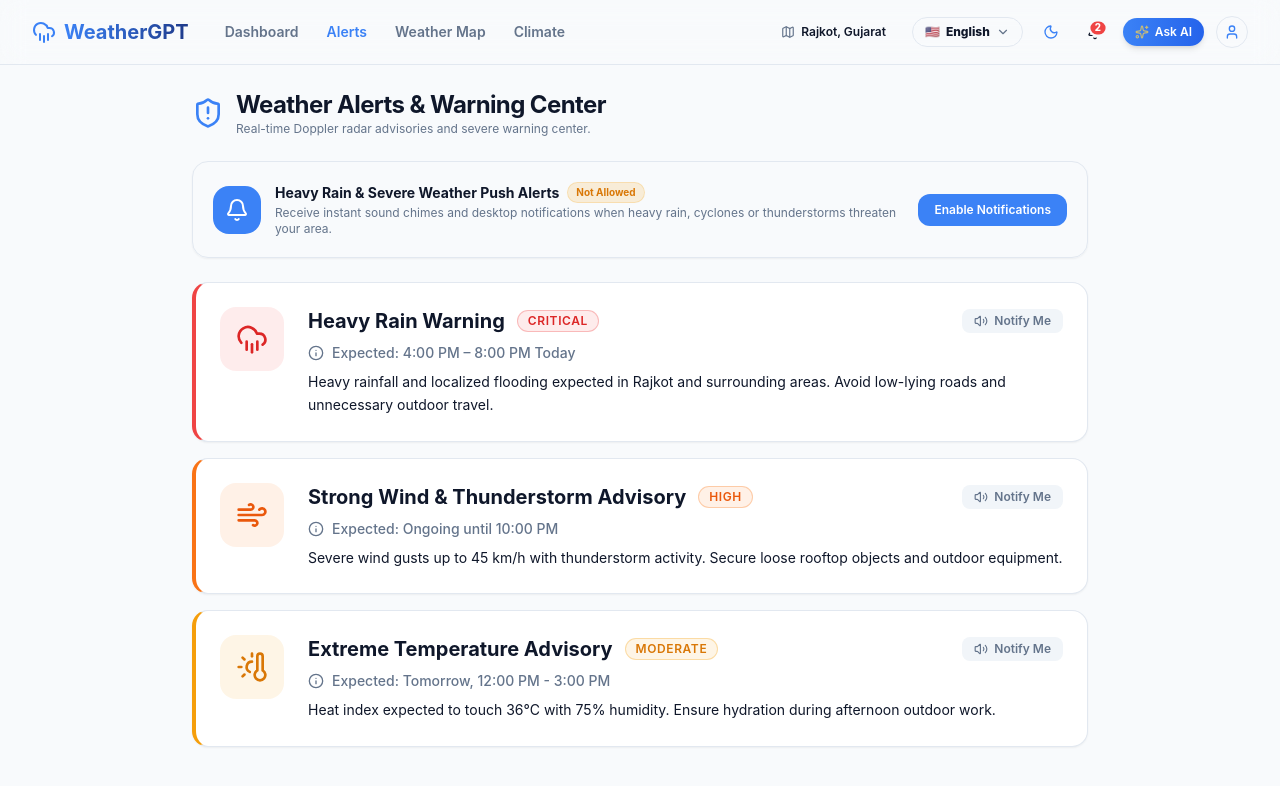
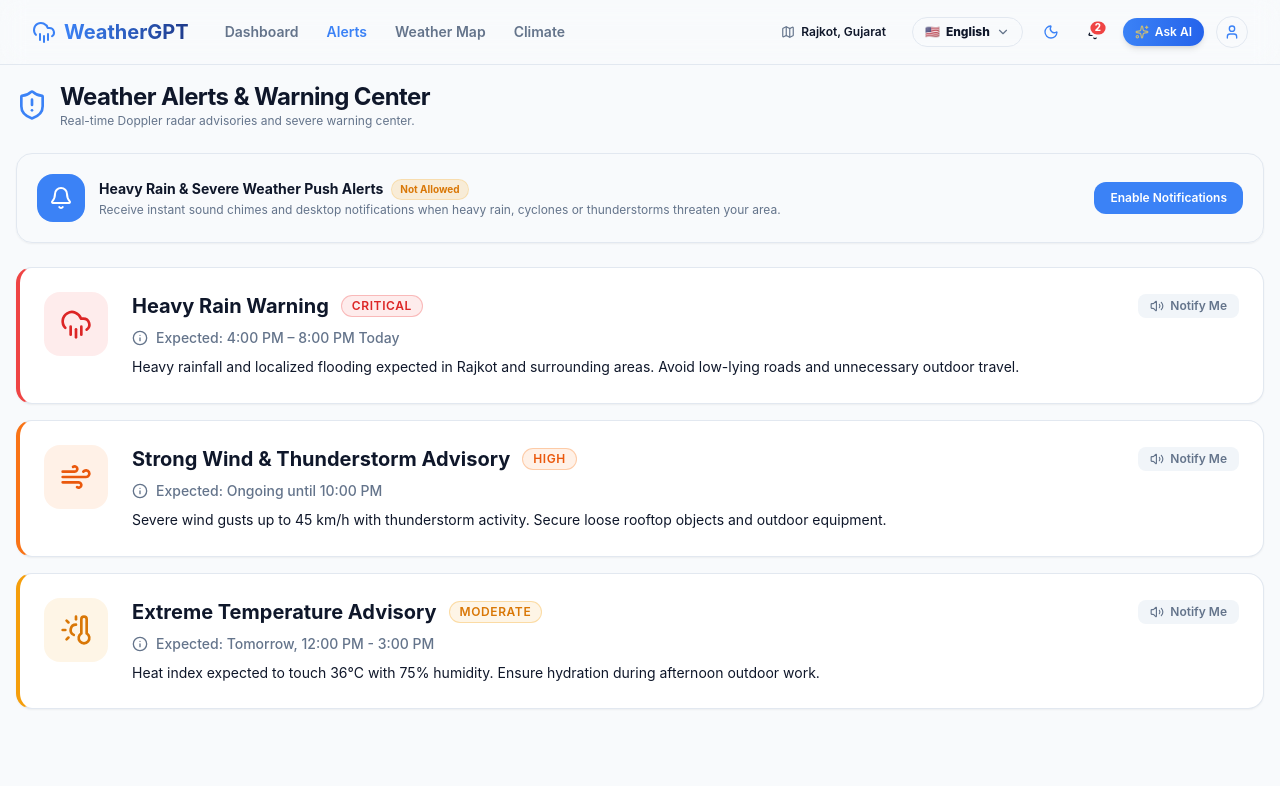
Before and after one commit to sharaddetroja/WeatherGPT-, a React (Vite) app: page /alerts in a window 1280 px wide. Shown: the top 786 px of the page. Built offline with nearby package versions, Linux system fonts and the light colour scheme; a web font is replaced by a local one.

Commit message:
style: remove excessive side padding and expand page layout containers

```diff
--- a/src/App.tsx
+++ b/src/App.tsx
@@ -6,7 +6,6 @@ import AlertsPage from './pages/AlertsPage';
 import ClimatePage from './pages/ClimatePage';
 import ProfilePage from './pages/ProfilePage';
 import VoiceAssistantPage from './pages/VoiceAssistantPage';
-import WeatherMapPage from './pages/WeatherMapPage';
 import AgriculturePage from './pages/AgriculturePage';
 import TravelPlannerPage from './pages/TravelPlannerPage';
 import MarineSafetyPage from './pages/MarineSafetyPage';
--- a/src/layouts/MainLayout.tsx
+++ b/src/layouts/MainLayout.tsx
@@ -18,7 +18,7 @@ export default function MainLayout() {
         "flex-1 w-full mx-auto",
         isAssistantPage
           ? "h-[calc(100vh-64px)] max-h-[calc(100vh-64px)] p-2 md:p-3 overflow-hidden flex flex-col"
-          : "overflow-x-hidden px-4 sm:px-6 lg:px-8 py-6"
+          : "overflow-x-hidden px-2 sm:px-4 py-4"
       )}>
         <Outlet />
       </main>
--- a/src/pages/AlertsPage.tsx
+++ b/src/pages/AlertsPage.tsx
@@ -34,7 +34,7 @@ export default function AlertsPage() {
   };
 
   return (
-    <div className="space-y-6 max-w-4xl mx-auto animate-in fade-in duration-500">
+    <div className="space-y-6 w-full animate-in fade-in duration-500">
       {/* Header */}
       <div className="flex flex-col sm:flex-row items-start sm:items-center justify-between gap-4">
         <div className="flex items-center gap-3">
--- a/src/pages/ClimatePage.tsx
+++ b/src/pages/ClimatePage.tsx
@@ -46,7 +46,7 @@ export default function ClimatePage() {
   const increaseText = preferences.tempUnit === 'fahrenheit' ? '2.2°F' : '1.2°C';
 
   return (
-    <div className="space-y-6 max-w-6xl mx-auto animate-in fade-in duration-500">
+    <div className="space-y-6 w-full animate-in fade-in duration-500">
       <div className="flex items-center gap-3">
         <BarChart2 className="w-7 h-7 text-primary" />
         <h1 className="text-2xl font-bold tracking-tight">{t('climate_title', 'Climate Trends')}</h1>
--- a/src/pages/ProfilePage.tsx
+++ b/src/pages/ProfilePage.tsx
@@ -58,7 +58,7 @@ export default function ProfilePage() {
   };
 
   return (
-    <div className="max-w-3xl mx-auto space-y-6 animate-in fade-in duration-500 relative">
+    <div className="w-full max-w-5xl mx-auto space-y-6 animate-in fade-in duration-500 relative">
       {/* Save Success Banner Notification */}
       {lastSavedNotification && (
         <div className="p-4 bg-emerald-500/10 border border-emerald-500/30 rounded-2xl flex items-center justify-between gap-3 text-emerald-700 dark:text-emerald-400 shadow-sm animate-in slide-in-from-top-2">
--- a/src/pages/VoiceAssistantPage.tsx
+++ b/src/pages/VoiceAssistantPage.tsx
@@ -1510,7 +1510,7 @@ export default function VoiceAssistantPage() {
         </div>
 
         {/* Scrollable Messages Area */}
-        <div className="flex-1 overflow-y-auto pt-16 pb-32 px-4 md:px-12 w-full max-w-4xl mx-auto scroll-smooth">
+        <div className="flex-1 overflow-y-auto pt-16 pb-32 px-3 md:px-6 w-full max-w-6xl mx-auto scroll-smooth">
 
           {/* Empty State / Welcome Screen */}
           {activeSession.messages.length <= 1 && (
```
